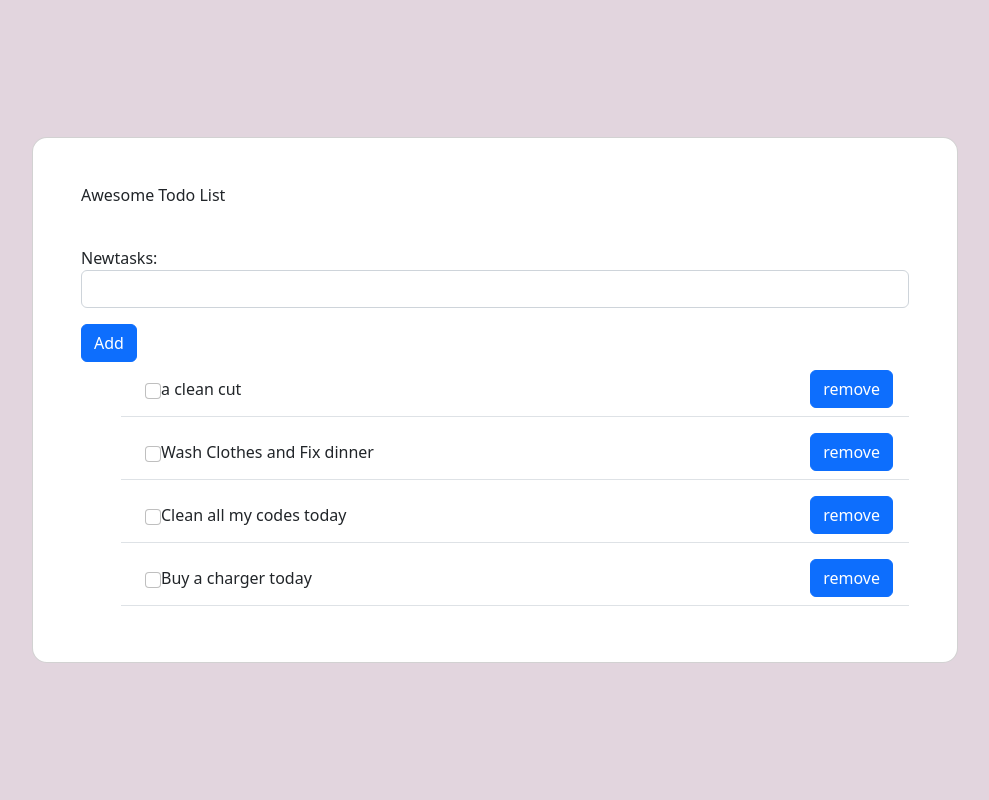
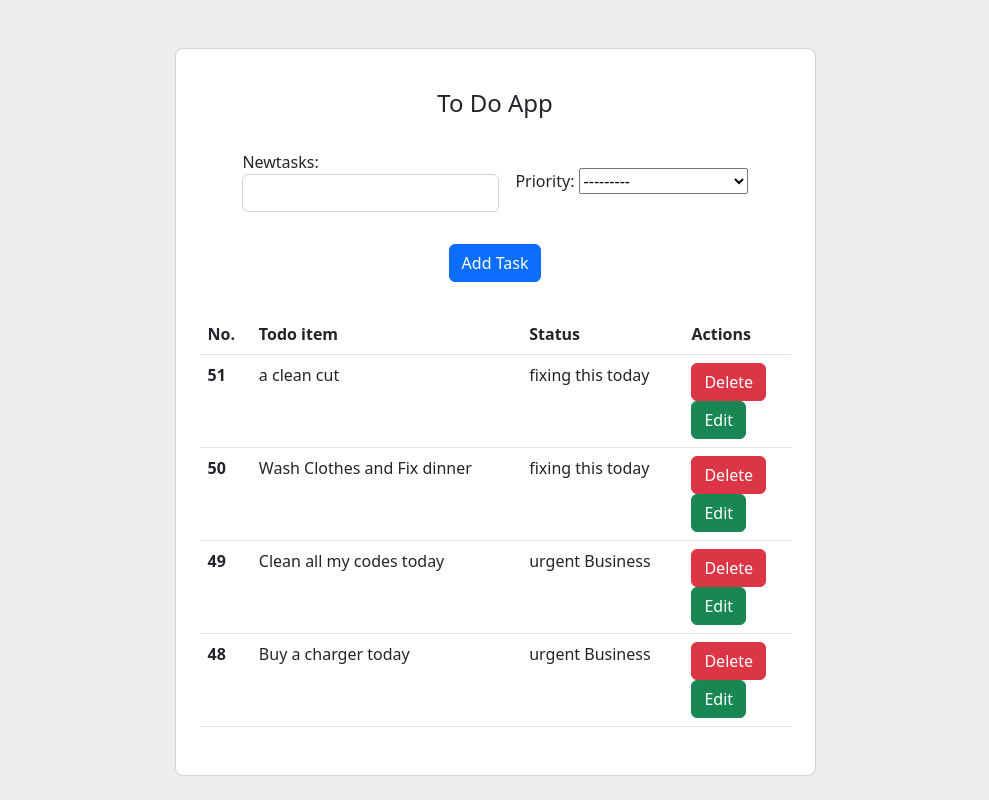
Before and after one commit to Neo77-cyber/Todo-Project, a Django app: page / in a window 1280 px wide. Shown: the whole page, without its empty margins (145-1134 px from the left). Run offline with Django 3.2, Linux system fonts and the light colour scheme; data comes from the database, SQL or seed files in the repository; both versions use the stored data as it was after the commit.

Commit message:
added an update task feature

```diff
--- a/todo/forms.py
+++ b/todo/forms.py
@@ -6,7 +6,7 @@ from .models import Task
 class TodoForm(forms.ModelForm):
     class Meta:
         model = Task
-        fields = ('newtasks',)
+        fields = ('newtasks','priority')
 
 
         widgets = {
--- a/todo/models.py
+++ b/todo/models.py
@@ -3,9 +3,16 @@ from django.utils import timezone
 
 # Create your models here.
 
+PRIORITY_CHOICES = (
+    ('urgent Business', 'URGENT BUSINESS' ),
+    ('fixing this today', 'FIXING THIS TODAY'),
+    ('this can wait', 'THIS CAN WAIT')
+)
+
 class Task(models.Model):
     newtasks = models.CharField(max_length=500)
     post_date = models.DateTimeField(default=timezone.now)
+    priority = models.CharField(max_length=50,choices = PRIORITY_CHOICES, default= 'Urgent Business', blank=True, null=True)
 
     def __str__(self):
         return self.newtasks
--- a/todo/templates/home.html
+++ b/todo/templates/home.html
@@ -13,52 +13,61 @@
   </head>
   <body>
 
-    <section class="vh-100" style="background-color: #e2d5de;">
-        <div class="container py-5 h-100">
-          <div class="row d-flex justify-content-center align-items-center h-100">
-            <div class="col col-xl-10">
+    <section class="vh-100" style="background-color: #eee;">
+      <div class="container py-5 h-100">
+        <div class="row d-flex justify-content-center align-items-center h-100">
+          <div class="col col-lg-9 col-xl-7">
+            <div class="card rounded-3">
+              <div class="card-body p-4">
 
-              <div class="card" style="border-radius: 15px;">
-                <div class="card-body p-5">
+                <h4 class="text-center my-3 pb-3">To Do App</h4>
 
-                  <h6 class="mb-3">Awesome Todo List</h6>
+                <form class="row row-cols-lg-auto g-3 justify-content-center align-items-center mb-4 pb-2" action = "" method="POST">
+                  {%csrf_token%}
+                  {{form.as_p}}
+                  <div class="col-12">
+                    <button type="submit" class="btn btn-primary">Add Task</button>
+                  </div>
+                </form>
 
-                  <form method = 'POST'>
-                    <br/>
-                    <div class = "form-group">
-                    {% csrf_token %}
-                    {{ form.as_p }}
-                    <button class="btn btn-primary">Add</button>
+                <table class="table mb-4">
+                  <thead>
+                    <tr>
+                      <th scope="col">No.</th>
+                      <th scope="col">Todo item</th>
+                      <th scope="col">Status</th>
+                      <th scope="col">Actions</th>
+                    </tr>
+                  </thead>
+                  {% for note in notes %}
+                  <tbody>
+                    <tr>
+                      <th scope="row">{{note.id}}</th>
+                      <td>{{note.newtasks}}</td>
+                      <td>{{note.priority}}</td>
+                      <td>
+                        <form action = "{% url 'deletetask' note.id %}" method="POST">
+                          {%csrf_token%}
+                        <button type="submit" class="btn btn-danger">Delete</button>
+                        </form>
+                        <form action = "{% url 'edittask' note.id %}" method="POST">
+                          {%csrf_token%}
+                        <button type="submit" class="btn btn-success ms-1">Edit</button>
+                        </form>
+                      </td>
+                    </tr>
+                  </tbody>
+                  {% endfor %}
+                </table>
 
-                  {% for note in notes %}
-                  <ul class="list-group mb-0">
-                    <li
-                      class="list-group-item d-flex justify-content-between align-items-center border-start-0 border-top-0 border-end-0 border-bottom rounded-0 mb-2">
-                      <div class="d-flex align-items-center">
-                        <input class="form-check-input me-2" type="checkbox" value="" aria-label="..." />
-                        {{note.newtasks}}
-                      </div>
-                      <a href="#!" data-mdb-toggle="tooltip" title="Remove item">
-                        <i class="fas fa-times text-primary"></i>
-                      </a>
-
-                      <form action="/del/{{note.id}}" method="POST" style=" padding-right: 4%; padding-bottom: 3%;">
-                        {% csrf_token %}
-                        <button value="remove" type="submit"  class="btn btn-primary" style="float: right;"><span class="glyphicon glyphicon-trash"></span> &nbsp; remove</button>
-                      </form>
-                    </li>
-
-                  </ul>
-                  {% endfor %}
-                </div>
               </div>
-
             </div>
           </div>
         </div>
-      </section>
+      </div>
+    </section>
 
-    </div>
+
 
     <!-- Optional JavaScript; choose one of the two! -->
 
--- a/todo/templates/notes.html
+++ /dev/null
@@ -1,74 +0,0 @@
-<!doctype html>
-<html lang="eng" >
-  <head>
-    <!-- Required meta tags -->
-    <meta charset="utf-8">
-    <meta name="viewport" content="width=device-width, initial-scale=1">
-
-    <!-- Bootstrap CSS -->
-    <link rel="stylesheet" href="https://cdn.jsdelivr.net/npm/bootstrap@5.2.2/dist/css/bootstrap.rtl.min.css" integrity="sha384-7mQhpDl5nRA5nY9lr8F1st2NbIly/8WqhjTp+0oFxEA/QUuvlbF6M1KXezGBh3Nb" crossorigin="anonymous">
-
-    <title>TodoList
-    </title>
-  </head>
-  <body>
-
-    <section class="vh-100" style="background-color: #e2d5de;">
-        <div class="container py-5 h-100">
-          <div class="row d-flex justify-content-center align-items-center h-100">
-            <div class="col col-xl-10">
-
-              <div class="card" style="border-radius: 15px;">
-                <div class="card-body p-5">
-
-                  <h6 class="mb-3">Awesome Todo List</h6>
-
-                  <form method = 'POST'>
-                    <br/>
-                    <div class = "form-group">
-                    {% csrf_token %}
-                    {{ form.as_p }}
-                    <button class="btn btn-primary">Add</button>
-
-                  {% for note in notes %}
-                  <ul class="list-group mb-0">
-                    <li
-                      class="list-group-item d-flex justify-content-between align-items-center border-start-0 border-top-0 border-end-0 border-bottom rounded-0 mb-2">
-                      <div class="d-flex align-items-center">
-                        <input class="form-check-input me-2" type="checkbox" value="" aria-label="..." />
-                        {{note.newtasks}}
-                      </div>
-                      <a href="#!" data-mdb-toggle="tooltip" title="Remove item">
-                        <i class="fas fa-times text-primary"></i>
-                      </a>
-
-                      <form action="/del/{{note.id}}" method="POST">
-                        {% csrf_token %}
-                        <button value="remove" type="submit"  class="btn btn-primary" ></span>remove</button>
-                      </form>
-                    </li>
-
-                  </ul>
-                  {% endfor %}
-                </div>
-              </div>
-
-            </div>
-          </div>
-        </div>
-      </section>
-
-    </div>
-
-    <!-- Optional JavaScript; choose one of the two! -->
-
-
-    <script src="https://cdn.jsdelivr.net/npm/bootstrap@5.2.2/dist/js/bootstrap.bundle.min.js" integrity="sha384-OERcA2EqjJCMA+/3y+gxIOqMEjwtxJY7qPCqsdltbNJuaOe923+mo//f6V8Qbsw3" crossorigin="anonymous"></script>
-
-    <!-- Option 2: Separate Popper and Bootstrap JS -->
-    <!--
-    <script src="https://cdn.jsdelivr.net/npm/@popperjs/core@2.11.6/dist/umd/popper.min.js" integrity="sha384-oBqDVmMz9ATKxIep9tiCxS/Z9fNfEXiDAYTujMAeBAsjFuCZSmKbSSUnQlmh/jp3" crossorigin="anonymous"></script>
-    <script src="https://cdn.jsdelivr.net/npm/bootstrap@5.2.2/dist/js/bootstrap.min.js" integrity="sha384-IDwe1+LCz02ROU9k972gdyvl+AESN10+x7tBKgc9I5HFtuNz0wWnPclzo6p9vxnk" crossorigin="anonymous"></script>
-    -->
-  </body>
-</html>
--- a/todo/urls.py
+++ b/todo/urls.py
@@ -3,7 +3,8 @@ from todo import views
 
 
 urlpatterns = [
-    path('', views.allnotes, name = 'home'),
-    path('del/<int:pk>', views.deletetasks, name ='del')
+    path('', views.home, name = 'home'),
+    path('del/<int:pk>', views.deletetask, name ='deletetask'),
+    path('edittask/<int:pk>', views.edittask, name = 'edittask')
 
 ]
--- a/todo/views.py
+++ b/todo/views.py
@@ -11,26 +11,28 @@ from django.urls import reverse_lazy
 
 
 
-def allnotes(request, ):
-
+def home(request):
      notes = Task.objects.all().order_by('-post_date')
-
      form = TodoForm()
      if request.method == 'POST':
         form = TodoForm(request.POST)
      if form.is_valid():
             form.save()
             return redirect('home')
+     return render (request, 'home.html', { 'form': form, 'notes': notes})
 
 
-
-     return render (request, 'notes.html', {'notes': notes, 'form': form} )
+def edittask(request, pk):
+   note = Task.objects.get(id = pk)
+   if request.method == 'POST':
+      form = TodoForm( request.POST, instance=note)
+      if form.is_valid():
+         form.save()
+         return redirect('home')
+   return render (request, 'edittask.html', {'form': form})
 
 
-def deletetasks(request, pk):
-
-
-    item = Task.objects.get(id = pk)
-
-    item.delete()
-    return redirect('home')
+def deletetask(request, pk):
+   note = Task.objects.get(id = pk)
+   note.delete()
+   return redirect('home')
--- a/todoproj/settings.py
+++ b/todoproj/settings.py
@@ -114,6 +114,8 @@ USE_L10N = True
 
 USE_TZ = True
 
+DEFAULT_AUTO_FIELD = "django.db.models.BigAutoField"
+
 
 # Static files (CSS, JavaScript, Images)
 # https://docs.djangoproject.com/en/3.0/howto/static-files/
```
Also changed, not shown: requirements.txt (deleted, +0 -49 lines), todo/templates/edittask.html (renamed from todo/templates/delete.html, +16 -25 lines), db.sqlite3, todo/migrations/0003_task_priority_alter_task_id.py (added), todo/migrations/0004_alter_task_priority.py (added), 2 other files.
